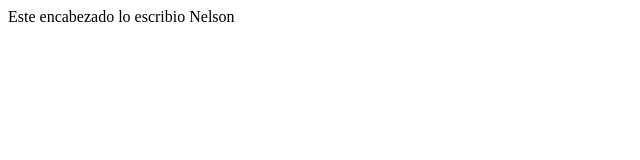
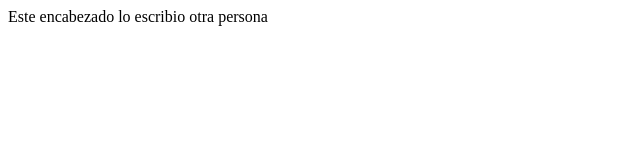
Before and after one commit to NelsonBerrio/conflictos, a plain HTML site: page index.html in a window 1280 px wide. Shown: the full height of the page, 0-640 px from the left. Drawn offline with Linux system fonts and the light colour scheme.

Commit message:
Modificacion de codigo

```diff
--- a/index.html
+++ b/index.html
@@ -8,7 +8,7 @@
 </head>
 <body>
     <header>
-        Este encabezado lo escribio Nelson
+        Este encabezado lo escribio otra persona
     </header>
     <footer></footer>
 </body>
```
